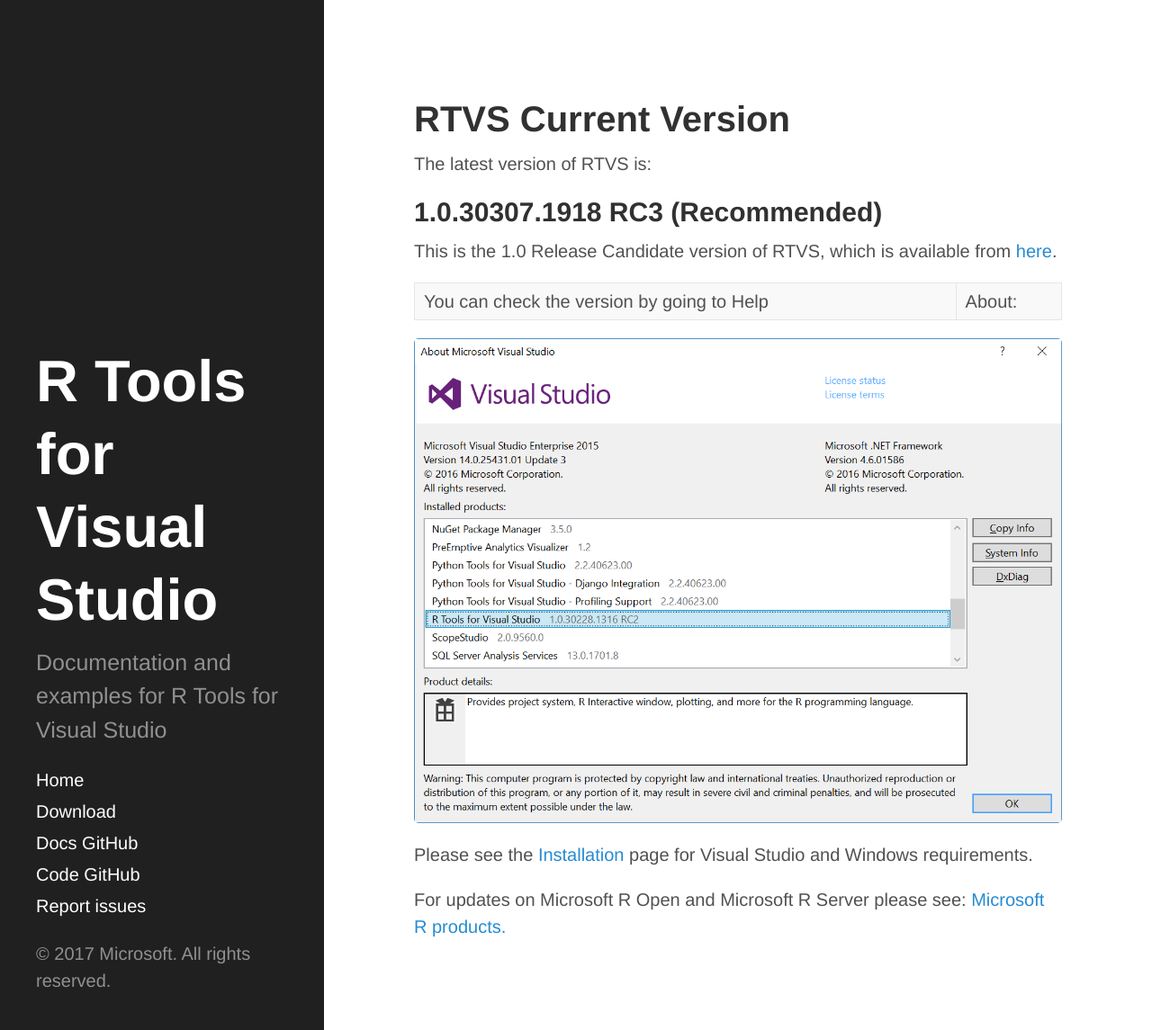
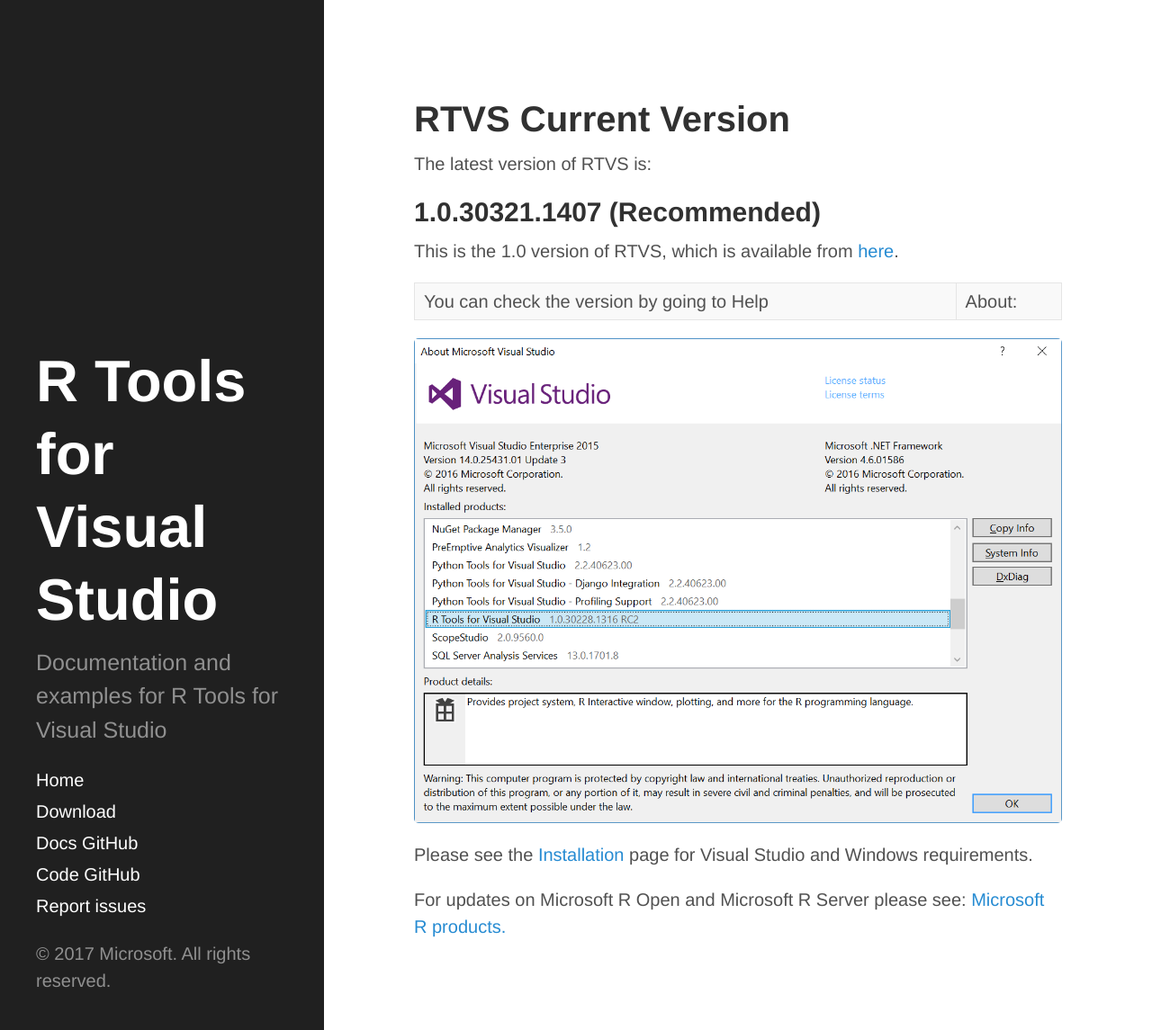
Before and after one commit to microsoft/RTVS-docs, a Jekyll site: the page built from checkforupdate.md, in a window 1280 px wide and 1145 px high. Shown: the whole window at 90% size. Built offline with Jekyll 4.4.1, drawn with Linux system fonts in a browser that asks for light colours; our own code applies the rules of GitHub Pages for plain Markdown files.

Commit message:
updating version number to 1.0

```diff
--- a/checkforupdate.md
+++ b/checkforupdate.md
@@ -6,9 +6,9 @@
 
 The latest version of RTVS is:
 
-## 1.0.30307.1918 RC3  (Recommended)
+## 1.0.30321.1407 (Recommended)
 
-This is the 1.0 Release Candidate version of RTVS, which is available from
+This is the 1.0 version of RTVS, which is available from
 [here](https://aka.ms/rtvs-current).
 
 You can check the version by going to Help | About:
```
